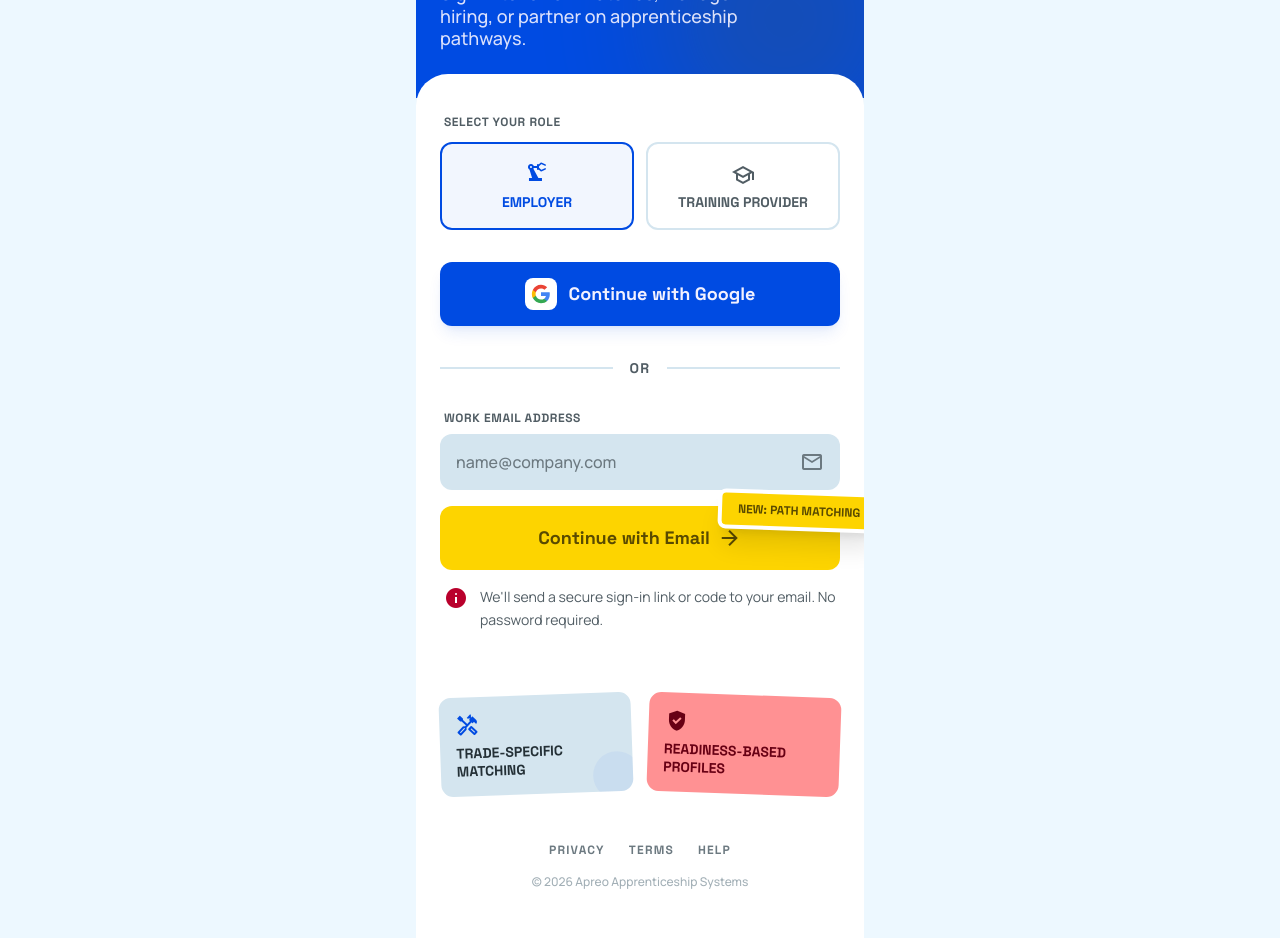
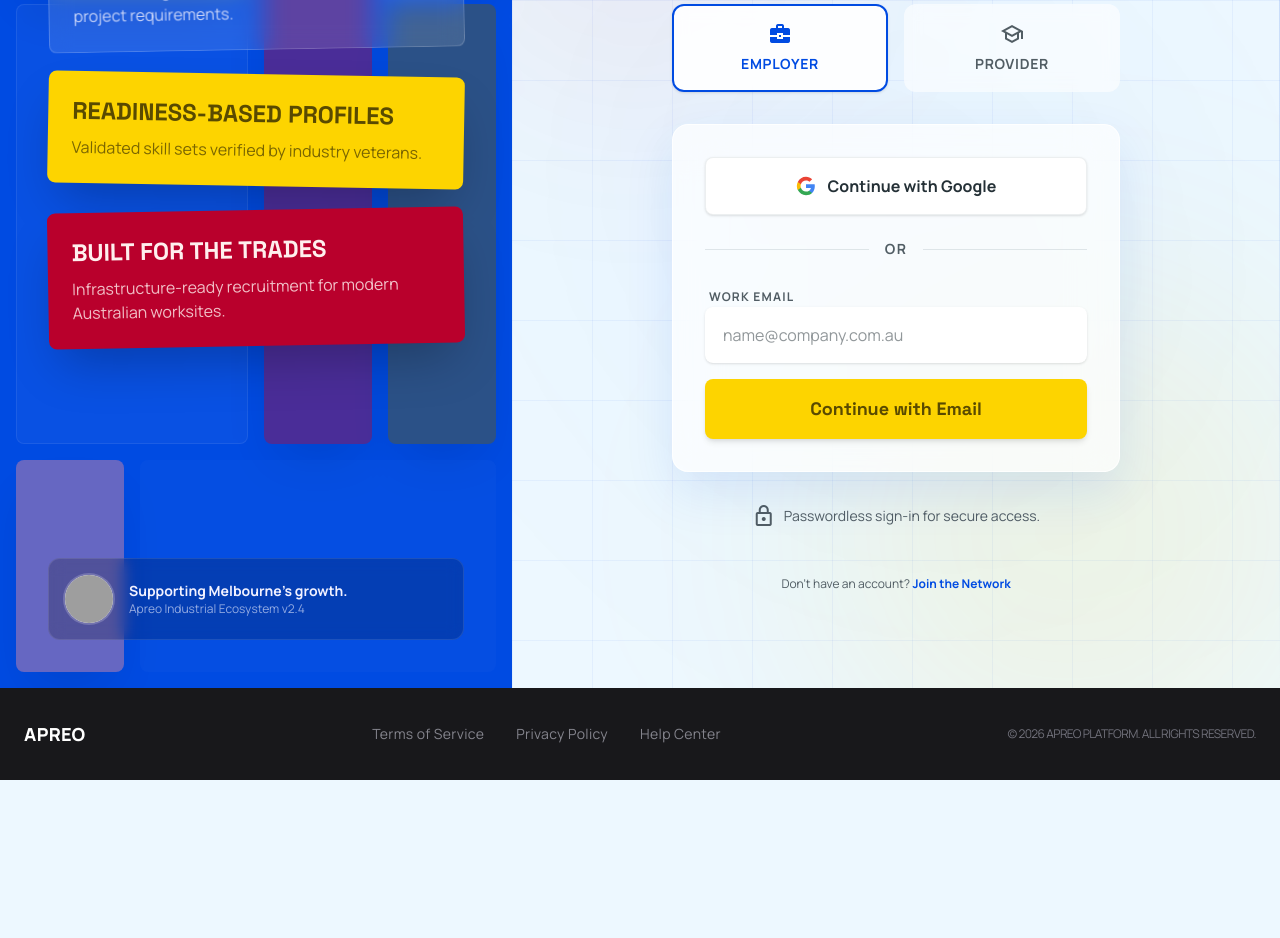
Before and after one commit to kara-pai/apreo-landing-v2, a Next.js app: page /login in a window 1280 px wide. Shown: the part 240-1178 px from the top of the page. After the commit the page ends 1020 px from the top, so only its background shows below. Built offline with nearby package versions, Linux system fonts and the light colour scheme; grey boxes are pictures that could not be loaded.

Commit message:
feat: replace login page with split-panel design
New layout: branded left panel with modular grid + right auth panel
with glassmorphism card, background patterns, and role selection.

```diff
--- a/src/app/login/login-content.tsx
+++ b/src/app/login/login-content.tsx
@@ -17,11 +17,11 @@ const GOOGLE_ICON = (
       fill="#34A853"
     />
     <path
-      d="M5.84 14.09c-.22-.66-.35-1.36-.35-2.09s.13-1.43.35-2.09V7.07H2.18C1.43 8.55 1 10.22 1 12s.43 3.45 1.18 4.93l3.66-2.84z"
+      d="M5.84 14.09c-.22-.66-.35-1.36-.35-2.09s.13-1.43.35-2.09V7.07H2.18C1.43 8.55 1 10.22 1 12s.43 3.45 1.18 4.93l2.85-2.22.81-.62z"
       fill="#FBBC05"
     />
     <path
-      d="M12 5.38c1.62 0 3.06.56 4.21 1.64l3.15-3.15C17.45 2.09 14.97 1 12 1 7.7 1 3.99 3.47 2.18 7.07l3.66 2.84c.87-2.6 3.3-4.53 6.16-4.53z"
+      d="M12 5.38c1.62 0 3.06.56 4.21 1.66l3.15-3.15C17.45 2.09 14.97 1 12 1 7.7 1 3.99 3.47 2.18 7.07l3.66 2.84c.87-2.6 3.3-4.53 6.16-4.53z"
       fill="#EA4335"
     />
   </svg>
@@ -40,85 +40,181 @@ export function LoginContent() {
   }, [searchParams]);
 
   return (
-    <div className="flex flex-col min-h-screen max-w-md mx-auto relative overflow-hidden bg-surface-container-low">
-      {/* Header */}
-      <header className="bg-primary pt-8 pb-12 px-6 flex flex-col gap-8 relative overflow-hidden">
-        <div className="flex justify-between items-center z-10">
-          <Link href="/" className="flex items-center gap-4">
-            <span
-              className="material-symbols-outlined text-white text-2xl"
-              style={{ fontVariationSettings: "'FILL' 1" }}
-            >
-              grid_view
-            </span>
-            <h1 className="text-3xl font-black tracking-tighter text-white font-headline">
-              APREO
-            </h1>
-          </Link>
+    <div className="bg-surface-container-lowest font-body text-on-surface">
+      <main className="flex min-h-screen flex-col md:flex-row overflow-hidden">
+        {/* Left Column: Bold branded panel */}
+        <section className="relative hidden md:flex md:w-[45%] lg:w-[40%] bg-primary overflow-hidden flex-col justify-between p-12">
+          {/* Background Grid */}
+          <div className="absolute inset-0 z-0 pointer-events-none">
+            <div className="h-full p-4 opacity-40 grid grid-cols-4 grid-rows-4 gap-4">
+              <div className="bg-secondary-container rounded-lg col-span-2 row-span-1 shadow-2xl" />
+              <div className="bg-tertiary rounded-lg col-span-1 row-span-3 shadow-2xl" />
+              <div className="bg-primary-container rounded-lg col-span-1 row-span-1 shadow-2xl" />
+              <div className="bg-on-primary/10 border border-white/20 backdrop-blur-sm rounded-lg col-span-2 row-span-2" />
+              <div className="bg-secondary rounded-lg col-span-1 row-span-2 shadow-2xl" />
+              <div className="bg-tertiary-container rounded-lg col-span-1 row-span-1 shadow-2xl" />
+              <div className="bg-white/5 rounded-lg col-span-3 row-span-1" />
+            </div>
+          </div>
+
+          {/* Content Overlay */}
+          <div className="relative z-10">
             <Link
               href="/"
-            className="w-10 h-10 flex items-center justify-center rounded-xl bg-primary-container/20 text-surface"
-            aria-label="Back to home"
+              className="text-on-primary text-4xl font-headline font-bold tracking-tighter mb-16 block"
             >
-            <span className="material-symbols-outlined">close</span>
+              APREO
+            </Link>
+            <div className="space-y-6">
+              <div className="bg-white/10 backdrop-blur-md p-6 rounded-lg -rotate-1 transform border border-white/20">
+                <span className="font-headline font-bold text-2xl text-on-primary uppercase block">
+                  Trade-Specific Matching
+                </span>
+                <p className="text-on-primary/80 mt-2">
+                  Precision alignment between industrial talent and project
+                  requirements.
+                </p>
+              </div>
+              <div className="bg-secondary-container p-6 rounded-lg rotate-1 transform shadow-2xl">
+                <span className="font-headline font-bold text-2xl text-on-secondary-container uppercase block">
+                  Readiness-Based Profiles
+                </span>
+                <p className="text-on-secondary-container/80 mt-2">
+                  Validated skill sets verified by industry veterans.
+                </p>
+              </div>
+              <div className="bg-tertiary p-6 rounded-lg -rotate-1 transform shadow-2xl">
+                <span className="font-headline font-bold text-2xl text-on-tertiary uppercase block">
+                  Built for the Trades
+                </span>
+                <p className="text-on-tertiary/80 mt-2">
+                  Infrastructure-ready recruitment for modern Australian
+                  worksites.
+                </p>
+              </div>
+            </div>
+          </div>
+
+          <div className="relative z-10 mt-auto">
+            <div className="flex items-center gap-4 bg-black/20 p-4 rounded-xl backdrop-blur-sm border border-white/10">
+              <div className="w-12 h-12 bg-white rounded-full overflow-hidden ring-2 ring-white/20">
+                {/* eslint-disable-next-line @next/next/no-img-element */}
+                <img
+                  alt="Professional construction site supervisor"
+                  className="w-full h-full object-cover"
+                  src="https://lh3.googleusercontent.com/aida-public/AB6AXuAM1tgtJvE3wGSQvOxA8ZfdDJno4SD7CjHy8SVcGjr0uyHd9nI4IbcbJ6Vn2RwFUQLFxwYerrSCynoIM7P38my1L2IQRdi5BMU2tSYF1EvDN-3EcyzKK5ASCK0iF1wCRcjKSRnBE9U1rtSXTChAsiUSGJunid9Dy3ivO54Y3nI8lgOu9w6eft-mn-qgiR-ApYpV2QlNl9MULs4fT_zIZqiheQkFIRl328WOeQmjWt7lyEaBufrMMiQci2jp4zQNKMCq6_S8xt8rIiY"
+                />
+              </div>
+              <div>
+                <p className="text-on-primary font-bold text-sm">
+                  Supporting Melbourne&apos;s growth.
+                </p>
+                <p className="text-on-primary/60 text-xs">
+                  Apreo Industrial Ecosystem v2.4
+                </p>
+              </div>
+            </div>
+          </div>
+        </section>
+
+        {/* Right Column: Authentication area */}
+        <section className="flex-1 relative flex flex-col justify-center items-center p-6 md:p-12 lg:p-24 bg-surface overflow-hidden">
+          {/* Background Layers */}
+          <div
+            className="absolute inset-0 z-0"
+            style={{
+              backgroundImage:
+                "linear-gradient(to right, rgba(0,75,226,0.05) 1px, transparent 1px), linear-gradient(to bottom, rgba(0,75,226,0.05) 1px, transparent 1px)",
+              backgroundSize: "80px 80px",
+            }}
+          />
+          <div
+            className="absolute inset-0 z-0"
+            style={{
+              backgroundImage:
+                "radial-gradient(#004be2 0.5px, transparent 0.5px)",
+              backgroundSize: "32px 32px",
+              opacity: 0.08,
+            }}
+          />
+
+          {/* Dynamic Modular Background Shapes */}
+          <div className="absolute inset-0 z-0 pointer-events-none">
+            <div className="absolute top-[-5%] left-[-10%] w-[400px] h-[400px] bg-tertiary/5 rounded-full blur-[100px]" />
+            <div className="absolute bottom-[-10%] right-[-5%] w-[500px] h-[500px] bg-secondary-container/10 rounded-full blur-[120px]" />
+            <div className="absolute top-1/2 left-1/2 -translate-x-1/2 -translate-y-1/2 w-[600px] h-[400px] bg-primary/5 rounded-[100%] rotate-45 blur-[150px]" />
+            <div className="absolute top-0 right-0 w-full h-px bg-gradient-to-l from-primary/20 to-transparent" />
+            <div className="absolute top-0 right-0 w-px h-full bg-gradient-to-b from-primary/20 to-transparent" />
+          </div>
+
+          <div className="w-full max-w-md relative z-10">
+            {/* Brand Mobile Header */}
+            <div className="md:hidden flex justify-center mb-12">
+              <Link
+                href="/"
+                className="text-primary font-headline font-bold text-3xl tracking-tighter"
+              >
+                APREO
               </Link>
             </div>
 
-        <div className="z-10 mt-4">
-          <h1 className="font-headline font-bold text-5xl leading-[0.9] text-surface-bright uppercase tracking-tighter mb-4">
-            Access <br />
-            Apreo
+            <div className="mb-10 text-center md:text-left">
+              <h1 className="font-headline font-bold text-4xl text-on-surface mb-3 tracking-tight">
+                Access Apreo
               </h1>
-          <p className="text-on-primary text-lg font-medium leading-tight max-w-[85%] opacity-90">
+              <p className="text-on-surface-variant text-lg">
                 Sign in to review matches, manage hiring, or partner on
                 apprenticeship pathways.
               </p>
             </div>
 
-        {/* Kinetic Background */}
-        <div className="absolute -right-12 -bottom-12 w-64 h-64 bg-secondary rounded-full opacity-20 blur-3xl" />
-        <div className="absolute top-0 right-0 w-32 h-32 bg-tertiary-container/10 -skew-x-12 translate-x-16" />
-      </header>
-
-      {/* Main Auth Content */}
-      <main className="flex-1 -mt-6 bg-surface-container-lowest rounded-t-[2rem] px-6 pt-10 pb-12 z-20 shadow-xl">
             {/* Role Selection */}
-        <div className="mb-8">
-          <label className="text-xs font-bold font-headline text-on-surface-variant uppercase tracking-wider pl-1 block mb-3">
-            Select your role
-          </label>
-          <div className="grid grid-cols-2 gap-3">
+            <div className="grid grid-cols-2 gap-4 mb-8">
               <button
                 onClick={() => setRole("employer")}
-              className={`flex flex-col items-center justify-center gap-2 p-4 rounded-xl border-2 transition-all ${
+                className={`flex flex-col items-center justify-center p-4 border-2 backdrop-blur-sm rounded-xl transition-all active:scale-95 ${
                   role === "employer"
-                  ? "border-primary bg-primary/5 text-primary"
-                  : "border-surface-container-high bg-white hover:border-primary/30 text-on-surface-variant"
+                    ? "border-primary bg-white/90 shadow-sm hover:shadow-lg"
+                    : "border-transparent bg-white/60 hover:border-outline-variant"
                 }`}
               >
                 <span
-                className="material-symbols-outlined text-2xl"
+                  className={`material-symbols-outlined mb-2 ${
+                    role === "employer"
+                      ? "text-primary"
+                      : "text-on-surface-variant"
+                  }`}
                   style={{
                     fontVariationSettings:
                       role === "employer" ? "'FILL' 1" : "'FILL' 0",
                   }}
                 >
-                precision_manufacturing
+                  business_center
                 </span>
-              <span className="font-headline font-bold text-sm uppercase">
+                <span
+                  className={`font-bold text-sm uppercase tracking-wider ${
+                    role === "employer"
+                      ? "text-primary"
+                      : "text-on-surface-variant"
+                  }`}
+                >
                   Employer
                 </span>
               </button>
               <button
                 onClick={() => setRole("provider")}
-              className={`flex flex-col items-center justify-center gap-2 p-4 rounded-xl border-2 transition-all ${
+                className={`flex flex-col items-center justify-center p-4 border-2 backdrop-blur-sm rounded-xl transition-all active:scale-95 ${
                   role === "provider"
-                  ? "border-primary bg-primary/5 text-primary"
-                  : "border-surface-container-high bg-white hover:border-primary/30 text-on-surface-variant"
+                    ? "border-primary bg-white/90 shadow-sm hover:shadow-lg"
+                    : "border-transparent bg-white/60 hover:border-outline-variant"
                 }`}
               >
                 <span
-                className="material-symbols-outlined text-2xl"
+                  className={`material-symbols-outlined mb-2 ${
+                    role === "provider"
+                      ? "text-primary"
+                      : "text-on-surface-variant"
+                  }`}
                   style={{
                     fontVariationSettings:
                       role === "provider" ? "'FILL' 1" : "'FILL' 0",
@@ -126,131 +222,111 @@ export function LoginContent() {
                 >
                   school
                 </span>
-              <span className="font-headline font-bold text-sm uppercase text-center leading-none">
-                Training Provider
+                <span
+                  className={`font-bold text-sm uppercase tracking-wider ${
+                    role === "provider"
+                      ? "text-primary"
+                      : "text-on-surface-variant"
+                  }`}
+                >
+                  Provider
                 </span>
               </button>
             </div>
+
+            {/* Auth Buttons */}
+            <div className="space-y-4 bg-white/70 backdrop-blur-xl p-8 rounded-2xl shadow-[0_20px_50px_rgba(0,75,226,0.1)] border border-white/80">
+              <button className="w-full flex items-center justify-center gap-3 bg-white text-on-surface font-bold py-4 rounded-lg shadow-sm border border-outline-variant/20 hover:bg-surface-container-low transition-colors active:scale-[0.98]">
+                {GOOGLE_ICON}
+                Continue with Google
+              </button>
+
+              <div className="flex items-center gap-4 py-2">
+                <div className="h-px bg-outline-variant/30 flex-1" />
+                <span className="text-on-surface-variant text-sm font-bold uppercase tracking-widest">
+                  or
+                </span>
+                <div className="h-px bg-outline-variant/30 flex-1" />
               </div>
 
-        {/* Auth Actions */}
-        <div className="flex flex-col gap-6">
-          {/* Google Auth */}
-          <button className="w-full h-16 bg-primary hover:bg-primary-dim transition-colors rounded-xl flex items-center justify-center gap-3 px-6 shadow-lg shadow-primary/10">
-            <div className="bg-white p-1.5 rounded-lg flex items-center justify-center">
-              {GOOGLE_ICON}
-            </div>
-            <span className="text-on-primary font-headline font-bold text-lg">
-              Continue with Google
-            </span>
-          </button>
-
-          {/* Divider */}
-          <div className="flex items-center gap-4 py-2">
-            <div className="flex-1 h-[2px] bg-surface-container-high" />
-            <span className="font-headline font-bold text-on-surface-variant uppercase tracking-widest text-sm">
-              or
-            </span>
-            <div className="flex-1 h-[2px] bg-surface-container-high" />
-          </div>
-
-          {/* Email Input Flow */}
-          <div className="flex flex-col gap-4">
-            <div className="flex flex-col gap-2">
-              <label className="text-xs font-bold font-headline text-on-surface-variant uppercase tracking-wider pl-1">
-                Work Email Address
+              <form
+                className="space-y-4"
+                onSubmit={(e) => e.preventDefault()}
+              >
+                <div className="space-y-1">
+                  <label
+                    className="text-xs font-bold uppercase tracking-widest text-on-surface-variant ml-1"
+                    htmlFor="email"
+                  >
+                    Work Email
                   </label>
-              <div className="relative group">
                   <input
-                  className="w-full h-14 px-4 bg-surface-container-high rounded-xl border-none focus:ring-2 focus:ring-primary font-medium text-on-surface placeholder:text-outline transition-all"
-                  placeholder="name@company.com"
+                    className="w-full bg-white border-2 border-transparent focus:border-primary focus:ring-0 h-14 px-4 rounded-lg text-on-surface transition-all shadow-sm"
+                    id="email"
+                    placeholder="name@company.com.au"
                     type="email"
                     value={email}
                     onChange={(e) => setEmail(e.target.value)}
                   />
-                <span className="absolute right-4 top-4 material-symbols-outlined text-outline group-focus-within:text-primary">
-                  mail
-                </span>
                 </div>
+                <button
+                  className="w-full bg-secondary-container hover:bg-secondary-fixed text-on-secondary-container font-headline font-bold text-lg py-4 rounded-lg transition-all shadow-md hover:shadow-lg active:scale-[0.98]"
+                  type="submit"
+                >
+                  Continue with Email
+                </button>
+              </form>
             </div>
 
-            <button className="w-full h-16 bg-secondary-container hover:bg-secondary-fixed-dim transition-all rounded-xl flex items-center justify-center gap-2 group">
-              <span className="text-on-secondary-container font-headline font-bold text-lg">
-                Continue with Email
-              </span>
-              <span className="material-symbols-outlined text-on-secondary-container group-hover:translate-x-1 transition-transform">
-                arrow_forward
-              </span>
-            </button>
-
-            <div className="flex gap-3 px-1">
-              <span
-                className="material-symbols-outlined text-tertiary text-lg shrink-0"
-                style={{ fontVariationSettings: "'FILL' 1" }}
+            <div className="mt-8 text-center">
+              <p className="text-on-surface-variant text-sm flex items-center justify-center gap-2">
+                <span className="material-symbols-outlined text-sm">lock</span>
+                Passwordless sign-in for secure access.
+              </p>
+              <p className="mt-12 text-xs text-on-surface-variant">
+                Don&apos;t have an account?{" "}
+                <a
+                  className="text-primary font-bold hover:underline"
+                  href="#"
                 >
-                info
-              </span>
-              <p className="text-sm text-on-surface-variant leading-relaxed">
-                We&apos;ll send a secure sign-in link or code to your email. No
-                password required.
+                  Join the Network
+                </a>
               </p>
             </div>
           </div>
+        </section>
+      </main>
+
+      {/* Footer */}
+      <footer className="w-full py-8 px-6 bg-zinc-900 text-sm tracking-wide relative z-20">
+        <div className="max-w-7xl mx-auto flex flex-col md:flex-row justify-between items-center gap-6">
+          <div className="text-lg font-black text-white">APREO</div>
+          <div className="flex gap-8 text-zinc-400">
+            <a
+              className="hover:text-white transition-all opacity-80 hover:opacity-100"
+              href="#"
+            >
+              Terms of Service
+            </a>
+            <a
+              className="hover:text-white transition-all opacity-80 hover:opacity-100"
+              href="#"
+            >
+              Privacy Policy
+            </a>
+            <a
+              className="hover:text-white transition-all opacity-80 hover:opacity-100"
+              href="#"
+            >
+              Help Center
+            </a>
           </div>
-
-        {/* Trust Elements */}
-        <div className="mt-16 grid grid-cols-2 gap-4">
-          <div className="bg-surface-container-high p-4 rounded-xl relative overflow-hidden -rotate-[2deg]">
-            <span className="material-symbols-outlined text-primary mb-2">
-              handyman
-            </span>
-            <h3 className="font-headline font-bold text-sm leading-tight text-on-surface uppercase">
-              Trade-Specific
-              <br />
-              Matching
-            </h3>
-            <div className="absolute -right-2 -bottom-2 w-12 h-12 bg-primary/5 rounded-full" />
-          </div>
-          <div className="bg-tertiary-container p-4 rounded-xl relative overflow-hidden rotate-[2deg]">
-            <span
-              className="material-symbols-outlined text-on-tertiary-container mb-2"
-              style={{ fontVariationSettings: "'FILL' 1" }}
-            >
-              verified_user
-            </span>
-            <h3 className="font-headline font-bold text-sm leading-tight text-on-tertiary-container uppercase">
-              Readiness-Based
-              <br />
-              Profiles
-            </h3>
+          <div className="text-zinc-500 uppercase tracking-tighter text-xs">
+            &copy; {new Date().getFullYear()} APREO PLATFORM. ALL RIGHTS
+            RESERVED.
           </div>
         </div>
-
-        {/* Footer Links */}
-        <div className="mt-12 flex flex-col items-center gap-4">
-          <div className="flex gap-6 text-xs font-bold font-headline uppercase tracking-widest text-outline">
-            <a className="hover:text-primary transition-colors" href="#">
-              Privacy
-            </a>
-            <a className="hover:text-primary transition-colors" href="#">
-              Terms
-            </a>
-            <a className="hover:text-primary transition-colors" href="#">
-              Help
-            </a>
-          </div>
-          <p className="text-xs text-outline-variant font-medium">
-            &copy; {new Date().getFullYear()} Apreo Apprenticeship Systems
-          </p>
-        </div>
-      </main>
-
-      {/* Floating Sticker */}
-      <div className="absolute top-[62%] -right-4 z-30 rotate-[2deg]">
-        <div className="bg-secondary-container text-on-secondary-container px-4 py-2 rounded-lg font-headline font-black text-xs uppercase shadow-xl border-4 border-surface-container-lowest">
-          New: Path Matching
-        </div>
-      </div>
+      </footer>
     </div>
   );
 }
--- a/src/app/login/page.tsx
+++ b/src/app/login/page.tsx
@@ -1,5 +1,9 @@
 import { Suspense } from "react";
 import { LoginContent } from "./login-content";
+
+export const metadata = {
+  title: "APREO | Authentication",
+};
 
 export default function LoginPage() {
   return (
```
Lines whose indentation alone changed are shown as unchanged.
